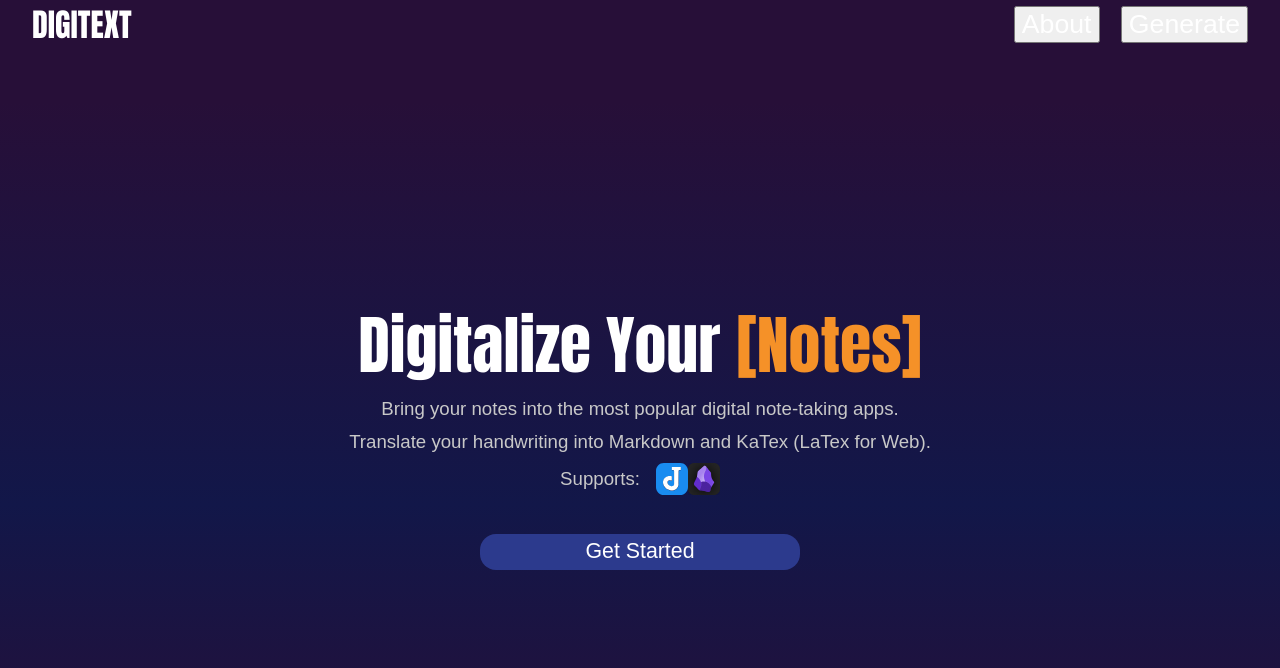
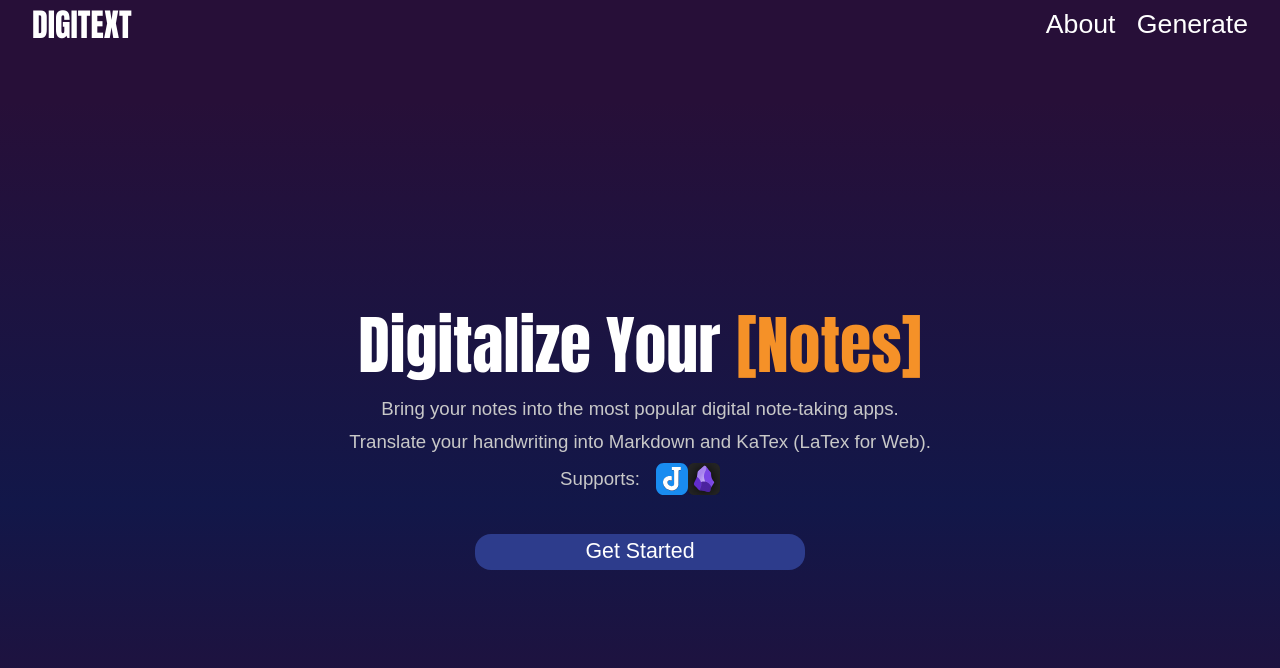
Before and after one commit to Haley-glitch/Morgan_Hacks, a React (Vite) app: page / in a window 1280 px wide. Shown: the top 668 px of the page. Built offline with nearby package versions, Linux system fonts and the light colour scheme.

Commit message:
Updated interactions.
Added animations to various buttons.

```diff
--- a/src/App.css
+++ b/src/App.css
@@ -132,11 +132,22 @@
   line-height: auto;
   white-space: nowrap;
   text-align: center;
-  color: #FFFFFF;
+  color: rgb(255, 255, 255);
+  background-color: rgba(0, 0, 0, 0);
+
+  cursor: pointer;
+}
+
+.navbar-button:hover {
+  color: rgb(245, 145, 40);
+  font-size: 20pt;
+
+  transition-property: all;
+  transition-duration: 0.25s;
 }
 
 .redirect-button {
-  background-color: rgba(44, 58, 141, 1);
+  background-color: rgba(45, 60, 140, 1);
   width: 25%;
   border-radius: 12pt;
   border-width: 0px;
@@ -148,16 +159,27 @@
   line-height: auto;
   white-space: nowrap;
   text-align: center;
-  color: #FFFFFF;
+  color: rgb(255, 255, 255);
+
+  cursor: pointer;
+}
+
+.redirect-button:hover {
+  color: rgba(45, 60, 140, 1);
+  background-color: rgb(255, 255, 255);
+
+  transition-property: all;
+  transition-duration: 0.25s;
 }
 
 .upload-button {
-  background-color: rgba(44, 58, 141, 1);
+  background-color: rgba(45, 60, 140, 1);
   width: auto;
   height: auto;
   border-radius: 12pt;
   border-width: 0px;
   padding: 4pt;
+  margin: 0pt;
 
   font-family: 'Arial';
   font-style: normal;
@@ -166,7 +188,18 @@
   line-height: auto;
   white-space: nowrap;
   text-align: center;
-  color: #FFFFFF;
+  color: rgb(255, 255, 255);
+
+  cursor: pointer;
+}
+
+.upload-button:hover {
+  background-color: rgb(90, 95, 185);
+  padding: 2pt;
+  margin: 2pt;
+
+  transition-property: all;
+  transition-duration: 0.25s;
 }
 
 .display-panel {
--- a/src/App.jsx
+++ b/src/App.jsx
@@ -104,12 +104,12 @@ function NavBar()
 {
   return (
     <div className="navbar-container">
-      <div className="navbar-name">
+      <div className="navbar-name" onClick={function(){window.location.replace("/")}}>
         DIGITEXT
       </div>
       <div className="row-container add-gaps">
-        <button className="navbar-button" onClick={function(){window.location.replace("/about")}}>About</button>
-        <button className="navbar-button" onClick={function(){window.location.replace("/generate")}}>Generate</button>
+        <div className="navbar-button" onClick={function(){window.location.replace("/about")}}>About</div>
+        <div className="navbar-button" onClick={function(){window.location.replace("/generate")}}>Generate</div>
       </div>
     </div>
   );
@@ -140,9 +140,9 @@ function About()
         <ObsidianIcon />
       </div>
       <div className="line-spacer"></div>
-      <button className="content-box redirect-button" onClick={function(){window.location.replace("/generate")}}>
+      <div className="content-box redirect-button" onClick={function(){window.location.replace("/generate")}}>
           Get Started
-      </button>
+      </div>
     </div>
   );
 };
@@ -160,15 +160,15 @@ return (
         <div className="row-container add-gaps">
           <div className="col-container secondary-text">
             Upload Image
-            <button className="upload-button">
+            <div className="upload-button">
               <DocIcon />
-            </button>
+            </div>
           </div>
           <div className="col-container secondary-text">
             Take Picture
-            <button className="upload-button">
+            <div className="upload-button">
               <CameraIcon />
-            </button>
+            </div>
           </div>
         </div>
       </div>
```
